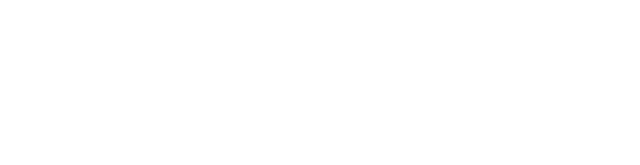
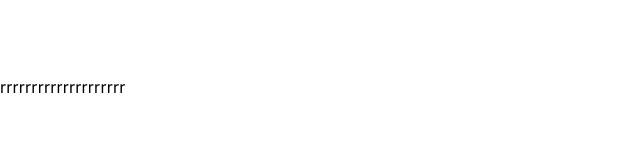
Before and after one commit to shamimhossain515419/fractos-client, a Next.js app: page / in a window 1280 px wide. Shown: the top 165 px of the page, without its empty margins (0-640 px from the left). Built offline with nearby package versions, Linux system fonts and the light colour scheme.

Commit message:
premiun section start

```diff
--- a/package.json
+++ b/package.json
@@ -11,7 +11,8 @@
   "dependencies": {
     "next": "^13.5.6",
     "react": "^18.2.0",
-    "react-dom": "^18.2.0"
+    "react-dom": "^18.2.0",
+    "react-spinners": "^0.13.8"
   },
   "devDependencies": {
     "autoprefixer": "^10",
--- a/src/app/page.js
+++ b/src/app/page.js
@@ -6,7 +6,7 @@ export default function Home() {
     <div>
       <Container>
 
-
+<p>rrrrrrrrrrrrrrrrrrrr</p>
 
       </Container>
 
```
Also changed, not shown: 1 other file (tests, documents, lock files or other folders).
